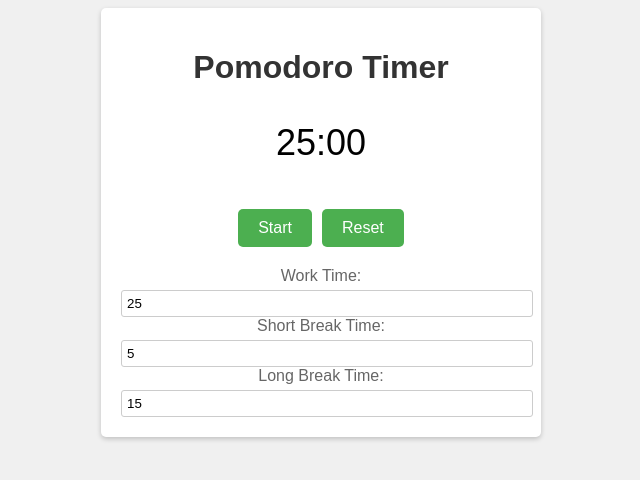
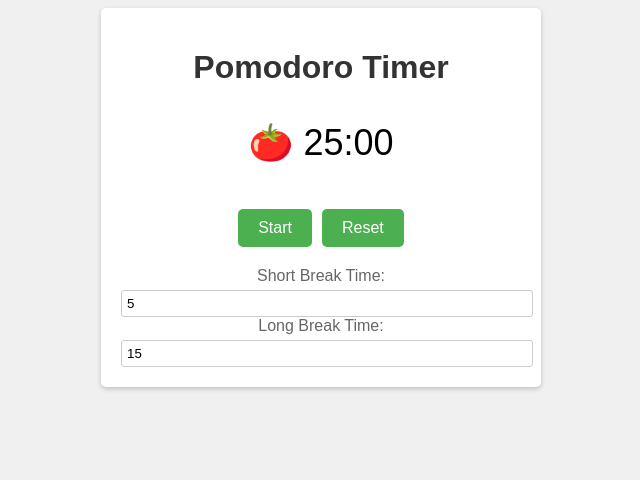
Before and after one commit to giesinpa/pomodoro, a plain HTML site: page index.html in a window 1280 px wide. Shown: the whole page, without its empty margins (319-959 px from the left). Drawn offline with Linux system fonts and the light colour scheme.

Commit message:
Update index.html

```diff
--- a/index.html
+++ b/index.html
@@ -10,13 +10,11 @@
   <div class="container">
     <h1>Pomodoro Timer</h1>
     <div class="timer">
-            <p id="time">25:00</p>
+      <p id="time">🍅 25:00</p>
       <button id="start-pause">Start</button>
       <button id="reset">Reset</button>
     </div>
     <div class="settings">
-            <label for="work-time">Work Time:</label>
-            <input type="number" id="work-time" value="25">
       <label for="short-break-time">Short Break Time:</label>
       <input type="number" id="short-break-time" value="5">
       <label for="long-break-time">Long Break Time:</label>
```
Lines whose indentation alone changed are shown as unchanged.
